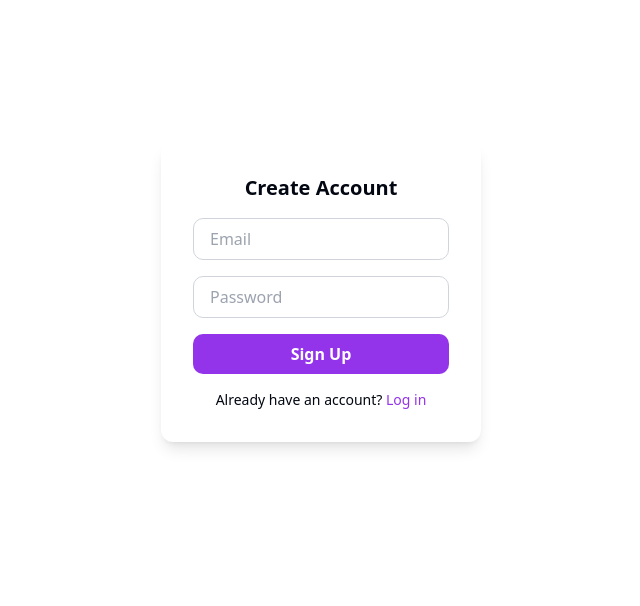
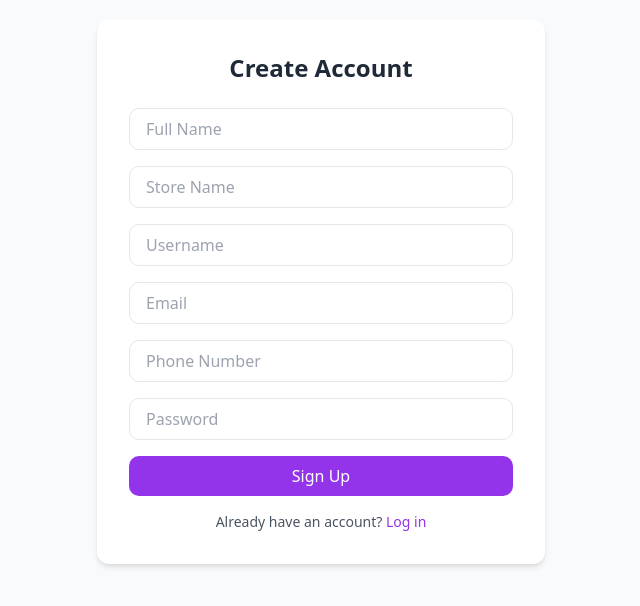
Before and after one commit to alikaderrg/COD-Manager-WebApp, a React (Vite) app: page /signup in a window 1280 px wide. Shown: the part 108-714 px from the top of the page, without its empty margins (319-959 px from the left). Built offline with nearby package versions, Linux system fonts and the light colour scheme.

Commit message:
update v0.0.21

```diff
--- a/src/pages/Auth/Login.jsx
+++ b/src/pages/Auth/Login.jsx
@@ -1,20 +1,21 @@
 import React, { useState } from 'react';
+import { useNavigate } from 'react-router-dom';
 import axios from 'axios';
-import { useNavigate } from 'react-router-dom';
 
-const Login = () => {
-  const [form, setForm] = useState({ email: '', password: '' });
+export default function Login() {
+  const navigate = useNavigate();
+  const [formData, setFormData] = useState({ email: '', password: '' });
   const [error, setError] = useState('');
-  const navigate = useNavigate();
 
   const handleChange = (e) => {
-    setForm({ ...form, [e.target.name]: e.target.value });
+    setFormData({ ...formData, [e.target.name]: e.target.value });
   };
 
   const handleSubmit = async (e) => {
     e.preventDefault();
+    setError('');
     try {
-      const res = await axios.post('/api/auth/login', form);
+      const res = await axios.post(`${import.meta.env.VITE_API_BASE_URL}/api/auth/login`, formData);
       localStorage.setItem('token', res.data.token);
       navigate('/');
     } catch (err) {
@@ -23,76 +24,46 @@ const Login = () => {
   };
 
   return (
-    <div style={{
-      display: 'flex',
-      justifyContent: 'center',
-      alignItems: 'center',
-      height: '100vh',
-      backgroundColor: '#f5f5f5'
-    }}>
-      <form onSubmit={handleSubmit} style={{
-        maxWidth: '400px',
-        width: '100%',
-        padding: '2rem',
-        backgroundColor: 'white',
-        borderRadius: '8px',
-        boxShadow: '0 0 10px rgba(0,0,0,0.1)'
-      }}>
-        <h2 style={{ textAlign: 'center' }}>Log In</h2>
-
-        {error && <p style={{ color: 'red' }}>{error}</p>}
-
+    <div className="min-h-screen flex items-center justify-center bg-gray-50">
+      <div className="bg-white p-8 rounded-xl shadow-md w-full max-w-md">
+        <h2 className="text-2xl font-bold text-gray-800 mb-6 text-center">Login to Your Account</h2>
+        {error && <p className="text-red-500 mb-4 text-center">{error}</p>}
+        <form onSubmit={handleSubmit} className="space-y-4">
           <input
             type="email"
             name="email"
             placeholder="Email"
-          value={form.email}
+            value={formData.email}
             onChange={handleChange}
             required
-          style={{
-            width: '100%',
-            padding: '10px',
-            marginBottom: '10px',
-            borderRadius: '4px',
-            border: '1px solid #ccc'
-          }}
+            className="w-full px-4 py-2 border rounded-md focus:outline-none focus:ring-2 focus:ring-purple-500"
           />
           <input
             type="password"
             name="password"
             placeholder="Password"
-          value={form.password}
+            value={formData.password}
             onChange={handleChange}
             required
-          style={{
-            width: '100%',
-            padding: '10px',
-            marginBottom: '10px',
-            borderRadius: '4px',
-            border: '1px solid #ccc'
-          }}
+            className="w-full px-4 py-2 border rounded-md focus:outline-none focus:ring-2 focus:ring-purple-500"
           />
-        <button type="submit" style={{
-          width: '100%',
-          padding: '10px',
-          backgroundColor: '#007bff',
-          color: 'white',
-          border: 'none',
-          borderRadius: '4px',
-          cursor: 'pointer'
-        }}>
+          <button
+            type="submit"
+            className="w-full bg-purple-600 hover:bg-purple-700 text-white py-2 rounded-md transition"
+          >
             Log In
           </button>
-
-        <p style={{ marginTop: '1rem', textAlign: 'center' }}>
+        </form>
+        <p className="mt-4 text-center text-sm text-gray-600">
           Don't have an account?{' '}
-          <a href="/auth/signup" style={{ color: '#007bff' }}>
+          <button
+            className="text-purple-600 hover:underline"
+            onClick={() => navigate('/auth/signup')}
+          >
             Sign up
-          </a>
+          </button>
         </p>
-      </form>
+      </div>
     </div>
   );
-};
-
-export default Login;
+}
--- a/src/pages/Auth/Signup.jsx
+++ b/src/pages/Auth/Signup.jsx
@@ -1,67 +1,113 @@
-// src/pages/Auth/Signup.jsx
 import React, { useState } from 'react';
-import { useNavigate, Link } from 'react-router-dom';
+import { useNavigate } from 'react-router-dom';
 import axios from 'axios';
 
-const Signup = () => {
-  const [email, setEmail] = useState('');
-  const [password, setPassword] = useState('');
+export default function Signup() {
+  const navigate = useNavigate();
+  const [formData, setFormData] = useState({
+    fullName: '',
+    storeName: '',
+    username: '',
+    email: '',
+    phoneNumber: '',
+    password: '',
+  });
+
   const [error, setError] = useState('');
-  const navigate = useNavigate();
 
-  const handleSignup = async (e) => {
+  const handleChange = (e) => {
+    setFormData({ ...formData, [e.target.name]: e.target.value });
+  };
+
+  const handleSubmit = async (e) => {
     e.preventDefault();
+    setError('');
     try {
-      const res = await axios.post(`${import.meta.env.VITE_API_BASE_URL}/api/auth/signup`, {
-        email,
-        password,
-      });
-
-      localStorage.setItem('auth_token', res.data.token);
+      const res = await axios.post(`${import.meta.env.VITE_API_BASE_URL}/api/auth/signup`, formData);
+      localStorage.setItem('token', res.data.token);
       navigate('/');
     } catch (err) {
-      setError(err.response?.data?.message || 'Signup failed');
+      setError(err.response?.data?.error || 'Signup failed');
     }
   };
 
   return (
-    <div className="min-h-screen flex items-center justify-center bg-white">
-      <div className="bg-white shadow-lg rounded-xl p-8 w-80">
-        <h2 className="text-xl font-bold text-center mb-4">Create Account</h2>
-        <form onSubmit={handleSignup} className="space-y-4">
+    <div className="min-h-screen flex items-center justify-center bg-gray-50">
+      <div className="bg-white p-8 rounded-xl shadow-md w-full max-w-md">
+        <h2 className="text-2xl font-bold text-gray-800 mb-6 text-center">Create Account</h2>
+        {error && <p className="text-red-500 mb-4 text-center">{error}</p>}
+        <form onSubmit={handleSubmit} className="space-y-4">
+          <input
+            type="text"
+            name="fullName"
+            placeholder="Full Name"
+            value={formData.fullName}
+            onChange={handleChange}
+            required
+            className="w-full px-4 py-2 border rounded-md focus:outline-none focus:ring-2 focus:ring-purple-500"
+          />
+          <input
+            type="text"
+            name="storeName"
+            placeholder="Store Name"
+            value={formData.storeName}
+            onChange={handleChange}
+            required
+            className="w-full px-4 py-2 border rounded-md focus:outline-none focus:ring-2 focus:ring-purple-500"
+          />
+          <input
+            type="text"
+            name="username"
+            placeholder="Username"
+            value={formData.username}
+            onChange={handleChange}
+            required
+            className="w-full px-4 py-2 border rounded-md focus:outline-none focus:ring-2 focus:ring-purple-500"
+          />
           <input
             type="email"
+            name="email"
             placeholder="Email"
-            className="w-full px-4 py-2 border border-gray-300 rounded-md"
-            value={email}
-            onChange={(e) => setEmail(e.target.value)}
+            value={formData.email}
+            onChange={handleChange}
             required
+            className="w-full px-4 py-2 border rounded-md focus:outline-none focus:ring-2 focus:ring-purple-500"
+          />
+          <input
+            type="text"
+            name="phoneNumber"
+            placeholder="Phone Number"
+            value={formData.phoneNumber}
+            onChange={handleChange}
+            required
+            className="w-full px-4 py-2 border rounded-md focus:outline-none focus:ring-2 focus:ring-purple-500"
           />
           <input
             type="password"
+            name="password"
             placeholder="Password"
-            className="w-full px-4 py-2 border border-gray-300 rounded-md"
-            value={password}
-            onChange={(e) => setPassword(e.target.value)}
+            value={formData.password}
+            onChange={handleChange}
             required
+            className="w-full px-4 py-2 border rounded-md focus:outline-none focus:ring-2 focus:ring-purple-500"
           />
           <button
             type="submit"
-            className="w-full bg-purple-600 hover:bg-purple-700 text-white font-semibold py-2 rounded-md transition duration-200"
+            className="w-full bg-purple-600 hover:bg-purple-700 text-white py-2 rounded-md transition"
           >
             Sign Up
           </button>
         </form>
-        {error && <p className="text-red-500 text-sm mt-2">{error}</p>}
-        <p className="text-sm text-center mt-4">
+        <p className="mt-4 text-center text-sm text-gray-600">
           Already have an account?{' '}
-          <Link to="/login" className="text-purple-600 hover:underline">
+          <button
+            className="text-purple-600 hover:underline"
+            onClick={() => navigate('/auth/login')}
+          >
             Log in
-          </Link>
+          </button>
         </p>
       </div>
     </div>
   );
-};
-
-export default Signup;
+}
```
Also changed, not shown: 1 other file (tests, documents, lock files or other folders). Lines whose indentation alone changed are shown as unchanged.
